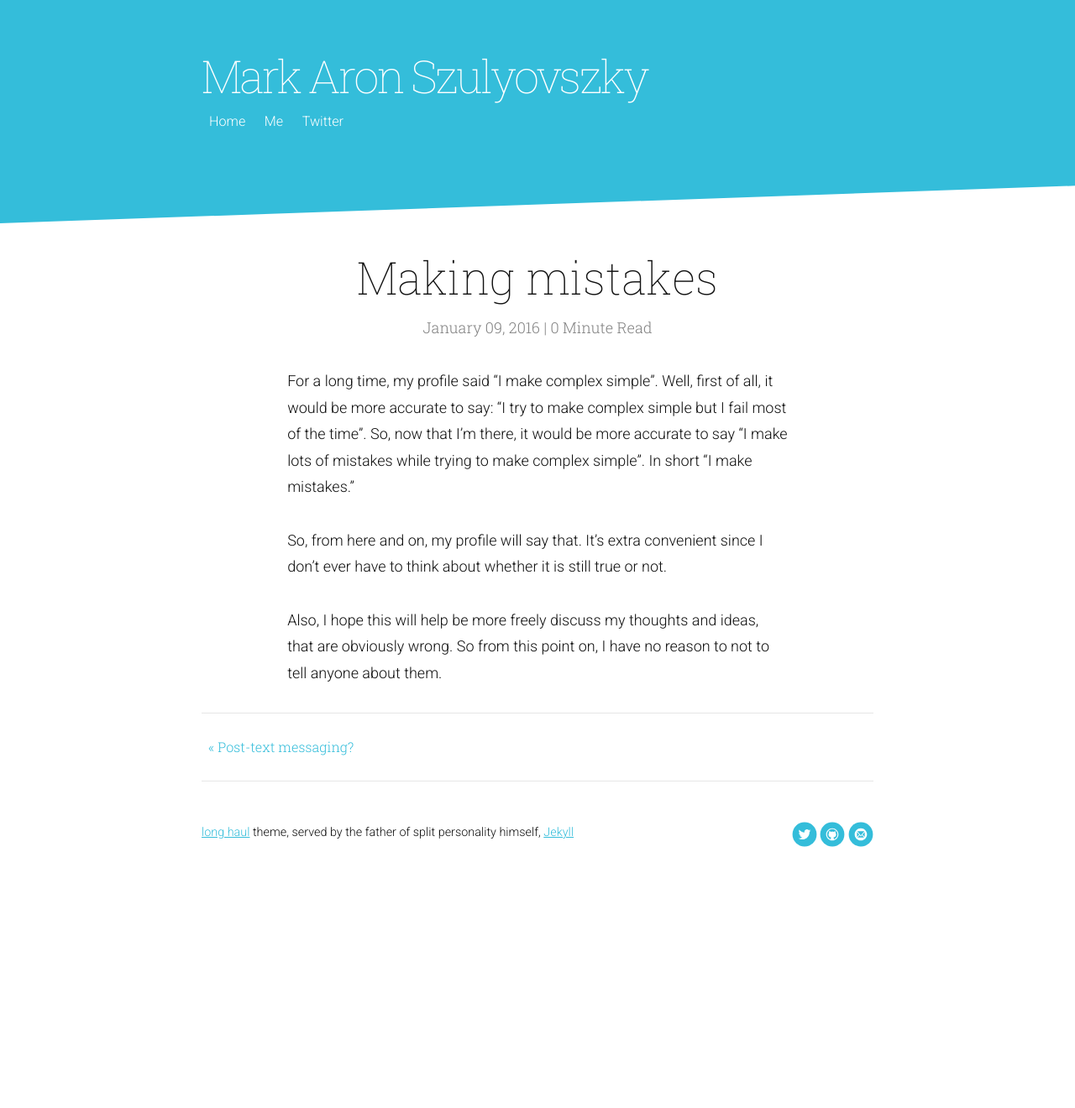
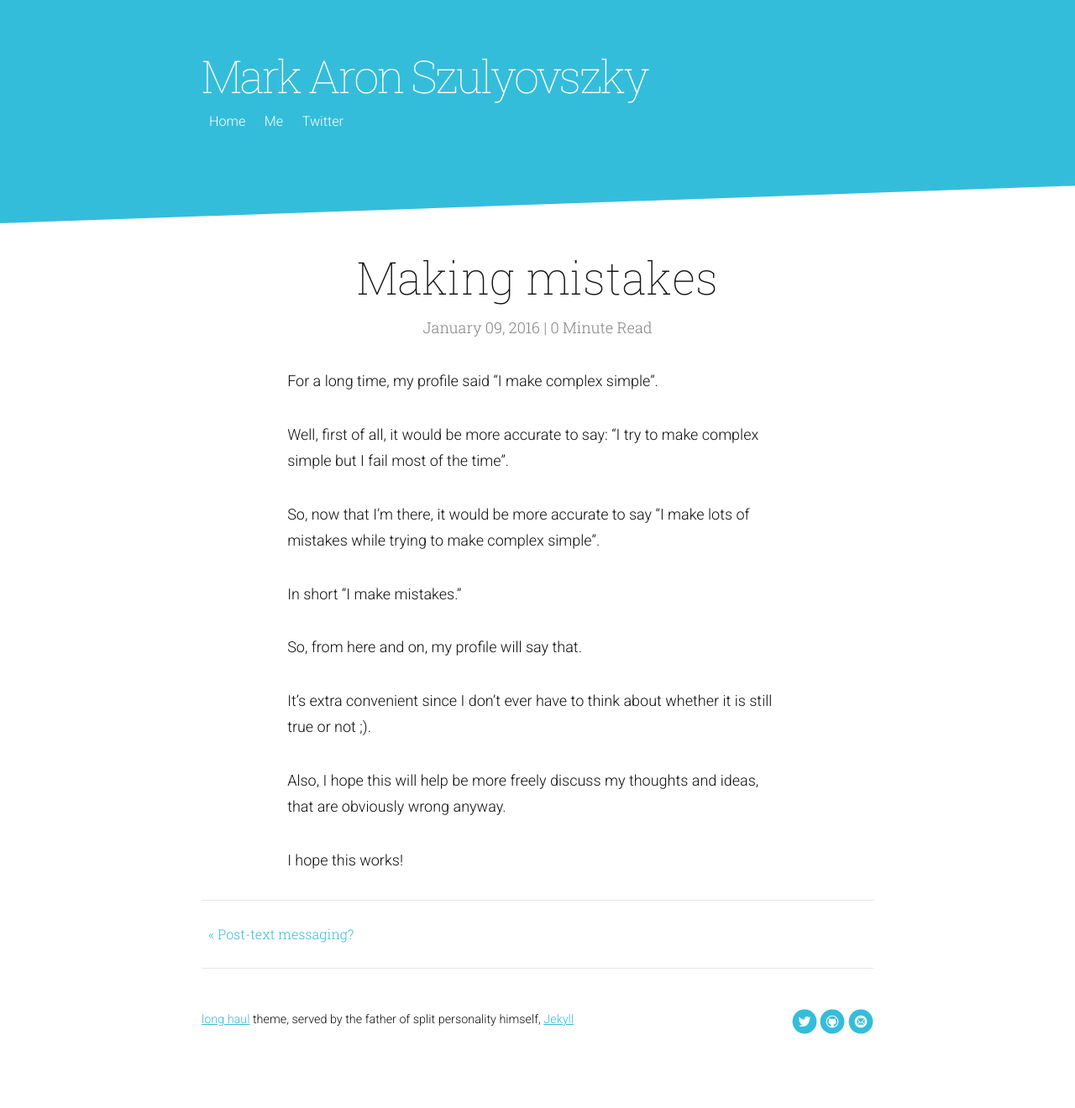
Before and after one commit to almostintuitive/itchingpixels.github.io, a Jekyll site: the page built from _posts/2016-01-09-making-mistakes.markdown, in a window 1280 px wide. Shown: the whole page at 84% size. Built offline with Jekyll 4.4.1, drawn with Linux system fonts in a browser that asks for light colours; nearby versions of some CDN libraries; before the commit the page ends 1097 px from its top, so only the background shows below that.

Commit message:
fixed styling in "making mistakes"

```diff
--- a/_posts/2016-01-09-making-mistakes.markdown
+++ b/_posts/2016-01-09-making-mistakes.markdown
@@ -5,12 +5,20 @@ date:   2016-01-09
 ---
 
 For a long time, my profile said “I make complex simple”.
+
 Well, first of all, it would be more accurate to say: "I try to make complex simple but I fail most of the time".
+
 So, now that I’m there, it would be more accurate to say “I make lots of mistakes while trying to make complex simple”.
+
 In short “I make mistakes."
 
+
+
 So, from here and on, my profile will say that.
-It’s extra convenient since I don’t ever have to think about whether it is still true or not.
 
-Also, I hope this will help be more freely discuss my thoughts and ideas, that are obviously wrong.
-So from this point on, I have no reason to not to tell anyone about them.
+It’s extra convenient since I don’t ever have to think about whether it is still true or not ;).
+
+
+Also, I hope this will help be more freely discuss my thoughts and ideas, that are obviously wrong anyway.
+
+I hope this works!
```
